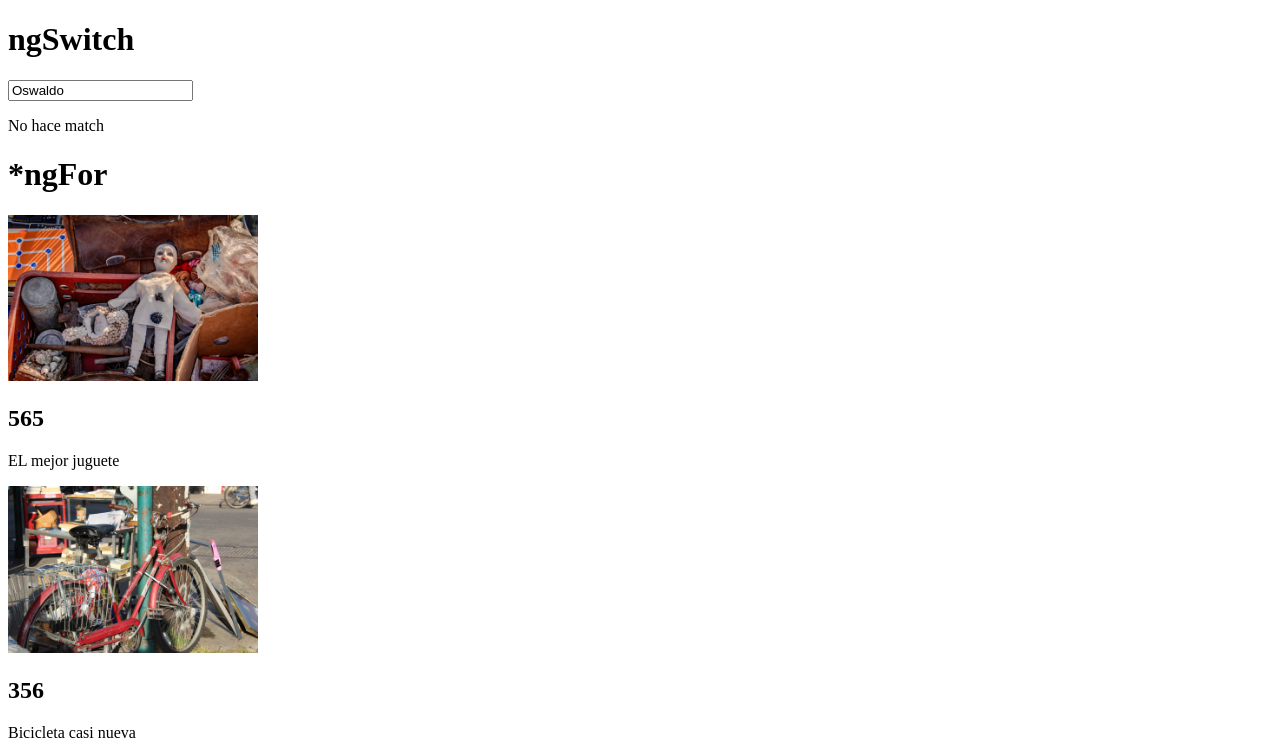
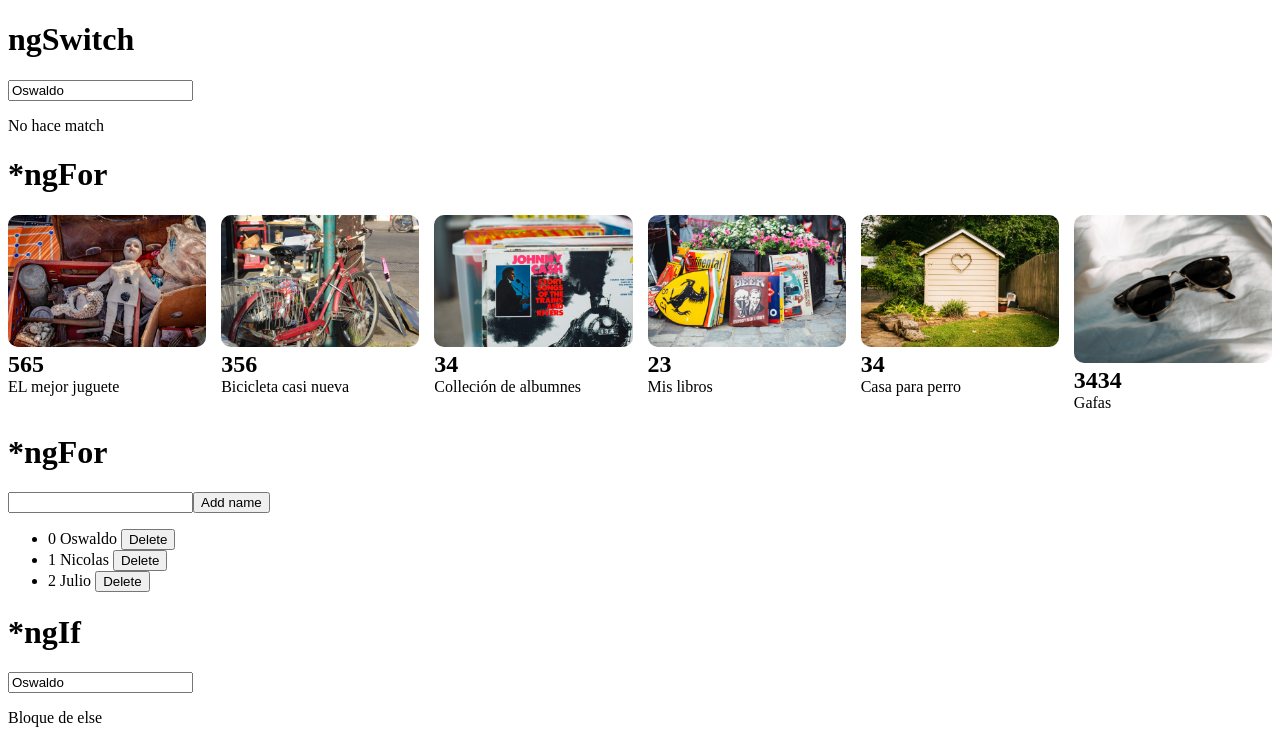
Before and after one commit to IngOswaldoGarcia/intraduction-angular-cli, an Angular app: page / in a window 1280 px wide. Shown: the top 755 px of the page. Built offline with nearby package versions, Linux system fonts and the light colour scheme.

Commit message:
Feat(16): Estilos a la lista de productos

```diff
--- a/src/app/app.component.html
+++ b/src/app/app.component.html
@@ -11,11 +11,12 @@
     La persona es OSwaldo
   </p>
   <p *ngSwitchDefault>No hace match</p>
+</div>
+
 <h1>*ngFor</h1>
-</div>
-<div>
+<div class="products--grid">
   <div *ngFor="let product of products">
-    <img width="250" [src]="product.image" alt="image" />
+    <img [src]="product.image" alt="image" />
     <h2> {{ product.price }} </h2>
     <p> {{ product.name }} </p>
   </div>
@@ -71,5 +72,5 @@
 <h2>{{ 'Hola Mundo'.repeat(5) }}</h2>
 <p> 3 + 3 ={{ 3 + 3 }}</p>
 <h3> Hola, soy {{ name }} y tengo {{ age }}</h3>
-<img src={{image}} alt="Imagen
+<img width="100"  src={{image}} alt="Imagen
 " />
--- a/src/app/app.component.scss
+++ b/src/app/app.component.scss
@@ -4,3 +4,32 @@
   overflow: auto;
   background-color: red;
 }
+
+.products--grid{
+  display: flex;
+  flex-direction: column;
+  div {
+    img {
+      width: 100%;
+      border-radius: 10px;
+    }
+    h2, p{
+      margin: 0;
+    }
+  }
+}
+@media screen and (min-width: 40em){
+  .products--grid{
+    display: grid;
+    grid-template-columns: repeat( 4, 1fr);
+    grid-gap: 15px;
+  }
+}
+
+@media screen and (min-width: 60em){
+  .products--grid{
+    display: grid;
+    grid-template-columns: repeat( 6, 1fr);
+    grid-gap: 15px;
+  }
+}
```
